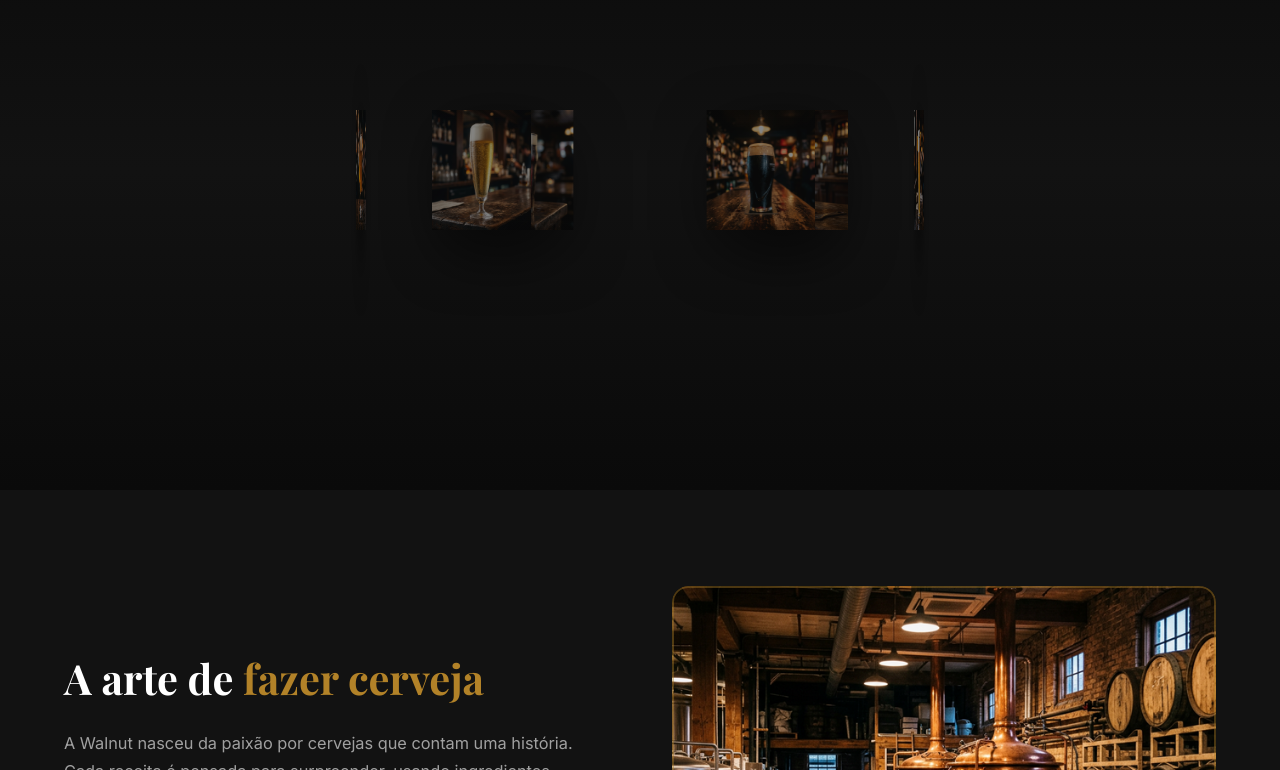
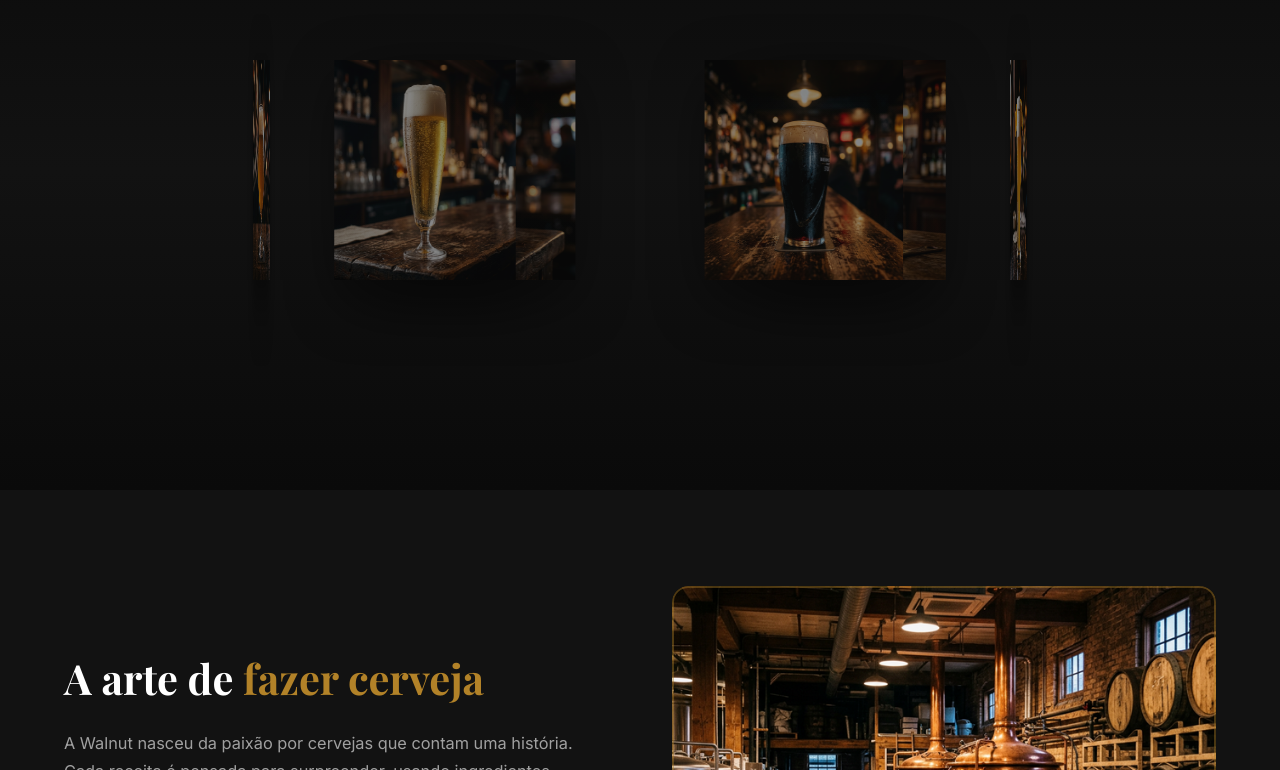
Before and after one commit to LuizGomess19/Teste-wallnut, a Next.js app: page / in a window 1280 px wide. Shown: the part 950-1720 px from the top of the page. Built offline with nearby package versions, Linux system fonts and the light colour scheme; a web font is replaced by a local one.

Commit message:
Aumenta tamanho das garrafas no carrossel 3d

```diff
--- a/src/components/BeerPouring.jsx
+++ b/src/components/BeerPouring.jsx
@@ -59,8 +59,8 @@ export default function BeerPouring() {
                 <motion.div
                     style={{
                         position: "relative",
-                        width: "120px",
-                        height: "360px",
+                        width: "clamp(120px, 20vw, 220px)",
+                        height: "clamp(300px, 40vw, 400px)",
                         transformStyle: "preserve-3d" // Mantém a profundidade 3D dos filhos
                     }}
                     animate={{ rotateY: [0, -360] }}
@@ -83,7 +83,7 @@ export default function BeerPouring() {
                                     alignItems: "center",
                                     justifyContent: "center",
                                     // A mágica do Carrossel 3D: roda no proprio eixo e afasta do centro
-                                    transform: `rotateY(${angle}deg) translateZ(280px)`,
+                                    transform: `rotateY(${angle}deg) translateZ(clamp(200px, 30vw, 380px))`,
                                     cursor: "pointer"
                                 }}
                                 whileHover={{ scale: 1.15, filter: "brightness(1.3) drop-shadow(0 0 30px rgba(212, 165, 50, 0.6))" }}
```
